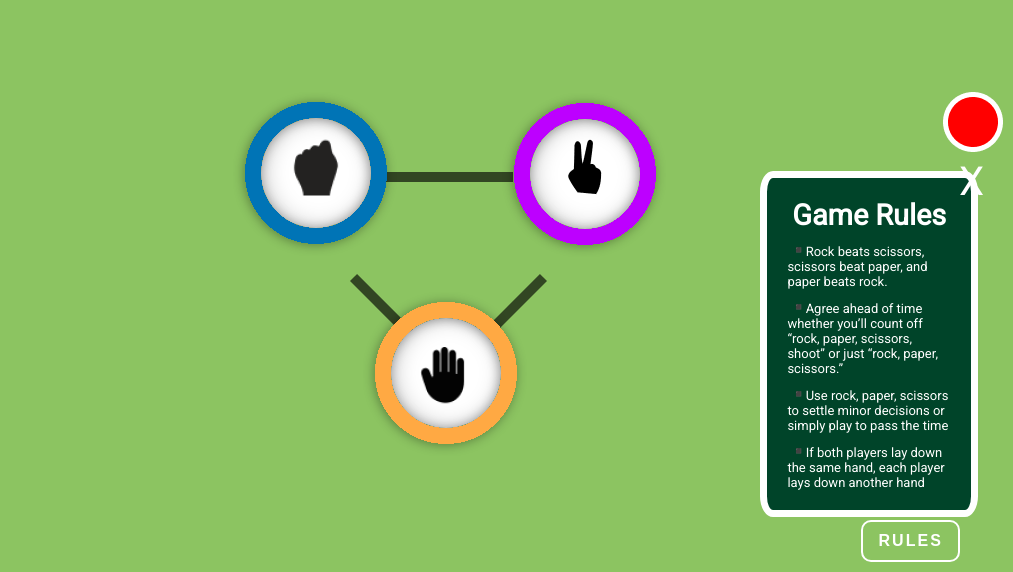
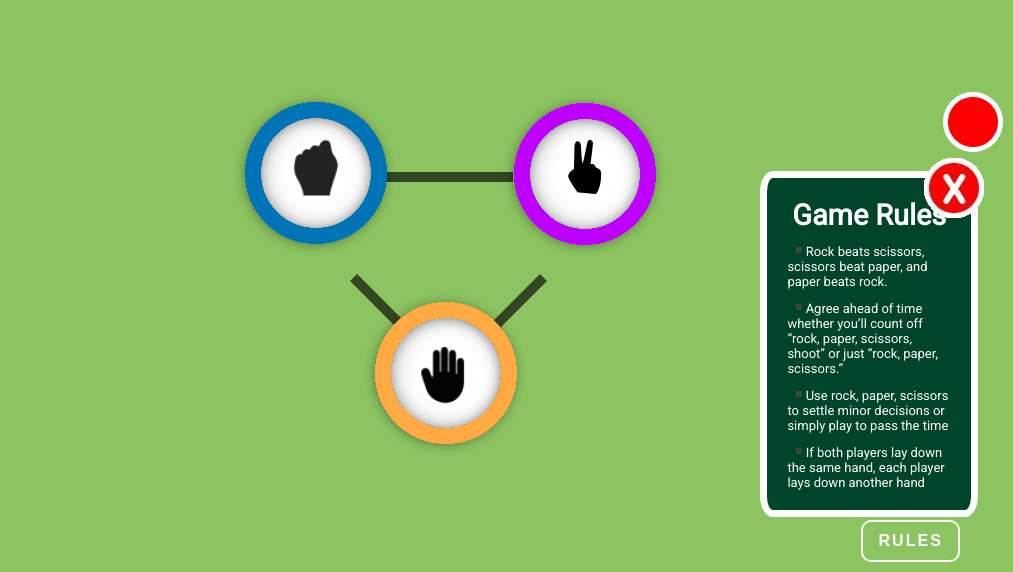
Before and after one commit to vinay878787/js-module-test, a plain HTML site: page index.html in a window 1280 px wide. Both pictures are taken after a click on the button "RULES". Shown: the part 228-800 px from the top of the page, without its empty margins (267-1280 px from the left). Drawn offline with Linux system fonts and the light colour scheme.

Commit message:
Update index.html with proper close button

```diff
--- a/index.html
+++ b/index.html
@@ -51,7 +51,7 @@
 
     <div class="rules-container">
       <div class="rules-list">
-        <div class="btn-close">X</div>
+      <img src="images/cross1.png" alt="close" class="btn-close">
         <img src="images/Ellipse.png" alt="ellipse" class="ellipse" />
         <h1 class="rules-heading">Game Rules</h1>
         <ul>
```
